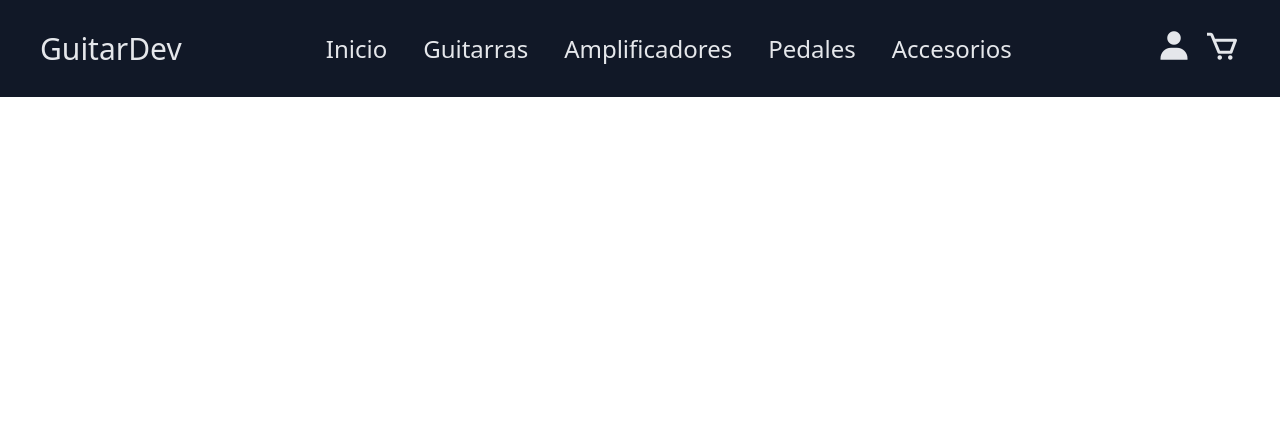
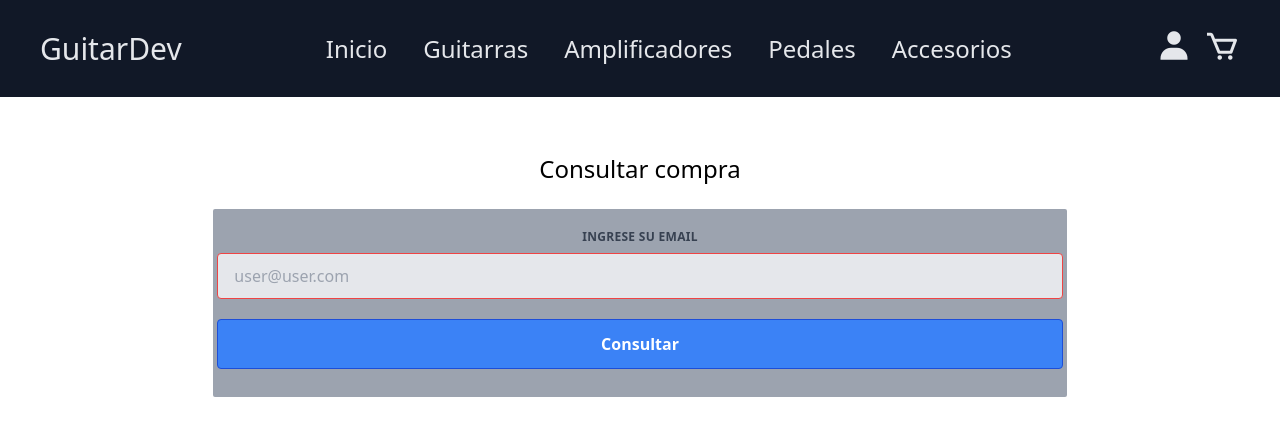
Before and after one commit to nicochiarello/GuitarDev-Version-Final, a React (Create React App) app: page /userproducts in a window 1280 px wide. Shown: the top 436 px of the page. Built offline with nearby package versions, Linux system fonts and the light colour scheme.

Commit message:
v final p

```diff
--- a/src/Pages/Categories.js
+++ b/src/Pages/Categories.js
@@ -1,5 +1,4 @@
 import React from "react";
-import CategoryFilterNav from "../components/CategoryFilterNav/CategoryFilterNav";
 import ItemListContainer from "../components/ItemListContainer/ItemListContainer";
 
 import NavBar from "../components/NavBar/NavBar";
--- a/src/Pages/UserProducts.js
+++ b/src/Pages/UserProducts.js
@@ -1,60 +1,48 @@
-import React from 'react'
+import React,{useState} from 'react'
 import NavBar from '../components/NavBar/NavBar'
-// import {getFirestore, doc, getDoc} from 'firebase/firestore'
-// import app from '../Firebase/firebaseConfig'
-// import { useState } from 'react/cjs/react.development'
+import {getFirestore, doc, getDoc} from 'firebase/firestore'
+import app from '../Firebase/firebaseConfig'
+import GetUserProductForm from '../components/GetUserProductForm/GetUserProductForm'
 
-// const firestore = getFirestore(app)
+
+const firestore = getFirestore(app)
 
 const UserProducts = () => {
-    // const [consulta, setConsulta] = useState(true)
-    // const [products,setProducts] = useState([])
+    const [consulta, setConsulta] = useState(true)
+    const [products,setProducts] = useState([])
 
 
 
 
-    // const userInfo = async (e,email) => {
-    //     e.preventDefault()
-    //     //referencia
-    //     const docRef = doc(firestore, `compras/${email}`)
-    //     //buscar documento
-    //     const consulta = await getDoc(docRef)
-    //    if(consulta.exists()){
+    const userInfo = async (e,email) => {
+        e.preventDefault()
+        //referencia
+        const docRef = doc(firestore, `compras/${email}`)
+        //buscar documento
+        const consulta = await getDoc(docRef)
+       if(consulta.exists()){
 
-    //        const info = consulta.data()
-    //        setProducts(info.compra)
-    //    } else {
-    //        setProducts([])
-    //    }
-    //     setConsulta(false)
+           const info = consulta.data()
+           setProducts(info.compra)
+       } else {
+           setProducts([])
+       }
+        setConsulta(false)
 
 
 
 
 
-    // }
+    }
 
 
 
     return (
         <>
             <NavBar/>
-            {/* {consulta
+            {consulta
                 ?
-                <div className="py-8 text-center w-screen flex  justify-center">
-                    <form onSubmit={(e)=>userInfo(e,e.target.email.value)} className="w-4/6 flex flex-col items-center justify-center  ">
-                        <p className="my-6 text-2xl">Consultar compra</p>
-                        <div className="w-full flex flex-col items-center justify-center bg-gray-400 px-1 py-5 rounded-sm">
-
-                            <label class="block uppercase tracking-wide text-gray-700 text-xs font-bold mb-2"  htmlfor="Nombre">
-                                Ingrese su email
-                            </label>
-                            <input class="appearance-none block w-full bg-gray-200 text-gray-700 border border-red-500 rounded py-3 px-4 mb-3 leading-tight focus:outline-none focus:bg-white" id="email" type="email" placeholder="user@user.com" />
-
-                            <button  className="w-full bg-blue-500 hover:bg-blue-700 text-white font-bold py-3 my-2 px-4 border border-blue-700 rounded" type="submit">Consultar</button>
-                        </div>
-                    </form>
-                </div>
+                <GetUserProductForm userInfo={userInfo} />
                 :
                 <div className="flex flex-col items-center justify-center gap-4">
 
@@ -79,7 +67,7 @@ const UserProducts = () => {
                 <button className="w-1/5 bg-blue-500 hover:bg-blue-700 text-white font-bold py-3 my-2 px-4 border border-blue-700 rounded" onClick={()=>setConsulta(true)}>Regresar</button>
                 </div>
             }
-             */}
+
 
         </>
     )
--- /dev/null
+++ b/src/components/GetUserProductForm/GetUserProductForm.js
@@ -0,0 +1,22 @@
+import React from 'react'
+
+const GetUserProductForm = (props) => {
+    return (
+                <div className="py-8 text-center w-screen flex  justify-center">
+                    <form onSubmit={(e)=>props.userInfo(e,e.target.email.value)} className="w-4/6 flex flex-col items-center justify-center  ">
+                        <p className="my-6 text-2xl">Consultar compra</p>
+                        <div className="w-full flex flex-col items-center justify-center bg-gray-400 px-1 py-5 rounded-sm">
+
+                            <label class="block uppercase tracking-wide text-gray-700 text-xs font-bold mb-2"  htmlfor="Nombre">
+                                Ingrese su email
+                            </label>
+                            <input class="appearance-none block w-full bg-gray-200 text-gray-700 border border-red-500 rounded py-3 px-4 mb-3 leading-tight focus:outline-none focus:bg-white" id="email" type="email" placeholder="user@user.com" />
+
+                            <button  className="w-full bg-blue-500 hover:bg-blue-700 text-white font-bold py-3 my-2 px-4 border border-blue-700 rounded" type="submit">Consultar</button>
+                        </div>
+                    </form>
+                </div>
+    )
+}
+
+export default GetUserProductForm
```
